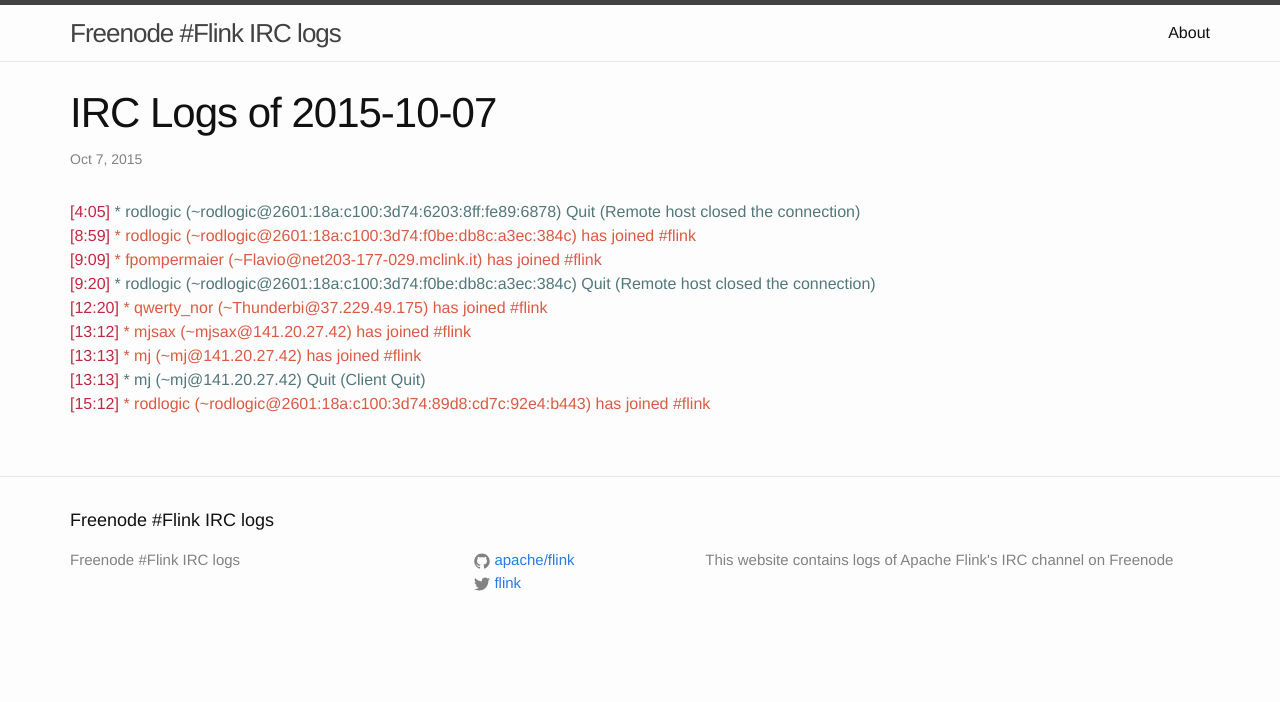
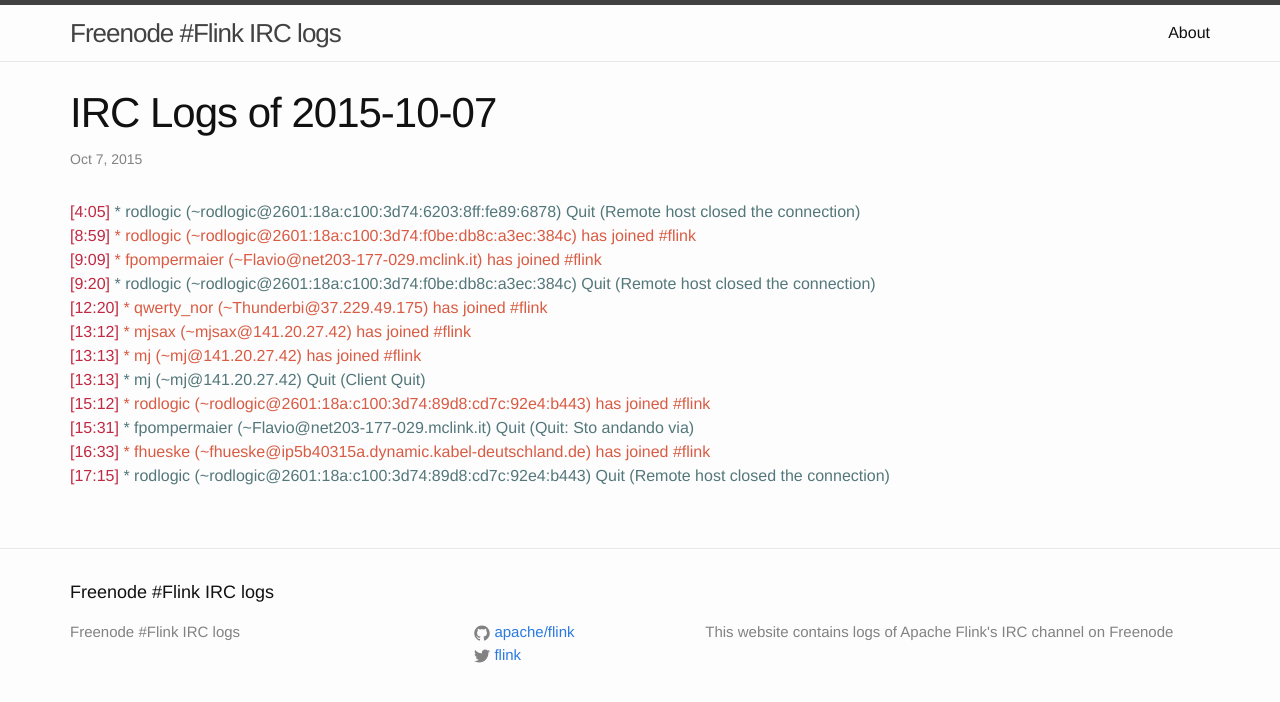
Before and after one commit to flink-irc-logs/flink-irc-logs.github.io, a Jekyll site: the page built from _posts/2015-10-07-logs.markdown, in a window 1280 px wide. Shown: the top 702 px of the page. Built offline with Jekyll 4.4.1, drawn with Linux system fonts in a browser that asks for light colours.

Commit message:
Update of the logs on Wed Oct  7 17:24:15 CEST 2015

```diff
--- a/_posts/2015-10-07-logs.markdown
+++ b/_posts/2015-10-07-logs.markdown
@@ -13,3 +13,6 @@
 <span class="irc-date">[13:13]</span> <span class="irc-green">* mj (~mj@141.20.27.42) has joined #flink</span><br />
 <span class="irc-date">[13:13]</span> <span class="irc-navy">* mj (~mj@141.20.27.42) Quit (Client Quit)</span><br />
 <span class="irc-date">[15:12]</span> <span class="irc-green">* rodlogic (~rodlogic@2601:18a:c100:3d74:89d8:cd7c:92e4:b443) has joined #flink</span><br />
+<span class="irc-date">[15:31]</span> <span class="irc-navy">* fpompermaier (~Flavio@net203-177-029.mclink.it) Quit (Quit: Sto andando via)</span><br />
+<span class="irc-date">[16:33]</span> <span class="irc-green">* fhueske (~fhueske@ip5b40315a.dynamic.kabel-deutschland.de) has joined #flink</span><br />
+<span class="irc-date">[17:15]</span> <span class="irc-navy">* rodlogic (~rodlogic@2601:18a:c100:3d74:89d8:cd7c:92e4:b443) Quit (Remote host closed the connection)</span><br />
```
